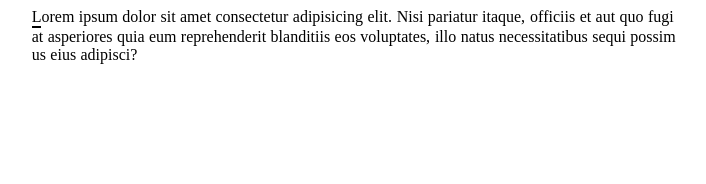
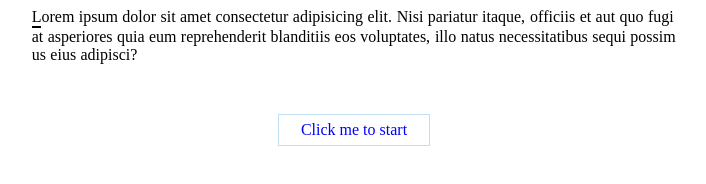
Before and after one commit to albusDalbador/rapid_keyboard, a plain HTML site: page index.html in a window 1280 px wide. Shown: the whole page, without its empty margins (286-992 px from the left). Drawn offline with Linux system fonts and the light colour scheme.

Commit message:
start button added

```diff
--- /dev/null
+++ b/css/buttons.css
@@ -0,0 +1,21 @@
+
+.start_button {
+    width: 150px;
+    height: 30px;
+    line-height: 30px;
+    border: 1px solid rgba(48, 148, 214, 0.301);
+    margin: 50px auto;
+    transition: 0.5s all;
+    text-align: center;
+    color: blue;
+    cursor: pointer;
+    /* padding: 10px 15px 0 15px; */
+}
+
+.start_button:hover{
+    width: 170px;
+    height: 35px;
+    line-height: 35px;
+    margin: 47.5px auto;
+    background-color: rgba(48, 148, 214,0.6);
+}
--- /dev/null
+++ b/css/general.css
@@ -0,0 +1,6 @@
+
+
+.container {
+    width: 80%;
+    margin: 200px auto;
+}
--- a/index.html
+++ b/index.html
@@ -5,15 +5,18 @@
     <meta http-equiv="X-UA-Compatible" content="IE=edge">
     <meta name="viewport" content="width=device-width, initial-scale=1.0">
     <title>Document</title>
-    <link rel="stylesheet" href="css/typing_styles.css">
+    <link rel="stylesheet" href="css/text_field.css">
+    <link rel="stylesheet" href="css/buttons.css">
 </head>
 <body>
 
-    <div class="text_field">
+    <div class="container">
+        <div class="text_field">
 
+        </div>
+
+        <div class="start_button">Click me to start</div>
     </div>
-
-
 
     <script src="js/main.js"></script>
 </body>
--- a/js/main.js
+++ b/js/main.js
@@ -8,7 +8,8 @@ function isUpper(str) {
 window.addEventListener('DOMContentLoaded', () => {
 
     //page elements selectors
-    var textWrapper = document.querySelector('.text_field')
+    var textWrapper = document.querySelector('.text_field'),
+    startButton = document.querySelector('.start_button')
 
 
     //other variables
@@ -29,6 +30,12 @@ window.addEventListener('DOMContentLoaded', () => {
     currentLetter = letterFields[0].textContent
     //
     errorCounter = 0
+
+
+
+    startButton.addEventListener('click', (event) => {
+        startButton.style.display = 'none'
+    })
 
 
     //keyboard listener
```
Also changed, not shown: css/text_field.css (renamed from css/typing_styles.css).
